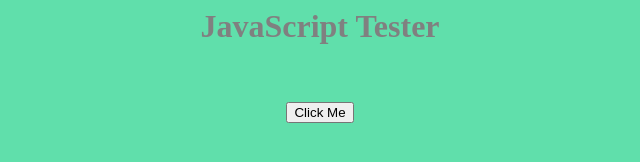
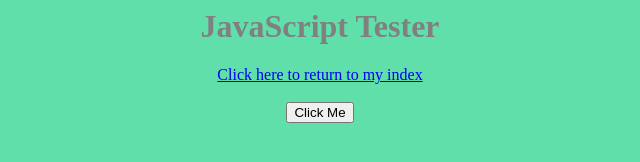
Before and after one commit to p3tamura24/myWebSite, a plain HTML site: page jsTester.html in a window 1280 px wide. Shown: the whole page, without its empty margins (320-960 px from the left). Drawn offline with Linux system fonts and the light colour scheme.

Commit message:
Add files via upload

```diff
--- a/jsTester.html
+++ b/jsTester.html
@@ -49,6 +49,7 @@ alert(number) ;
     <font color="Gray">
 <center>
 <h1> JavaScript Tester </h1>
+    <a href="index.htm">Click here to return to my index</a>
 
 
 <br/>
```
